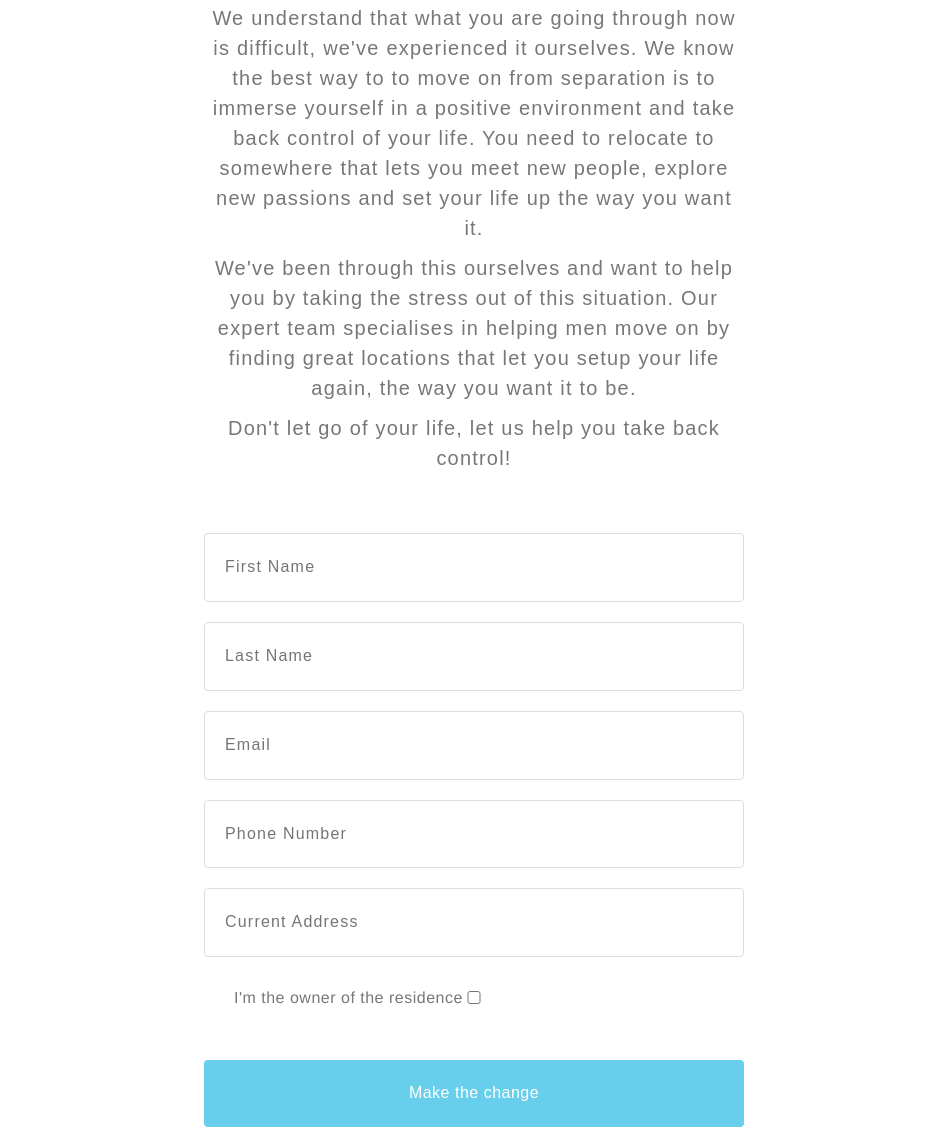
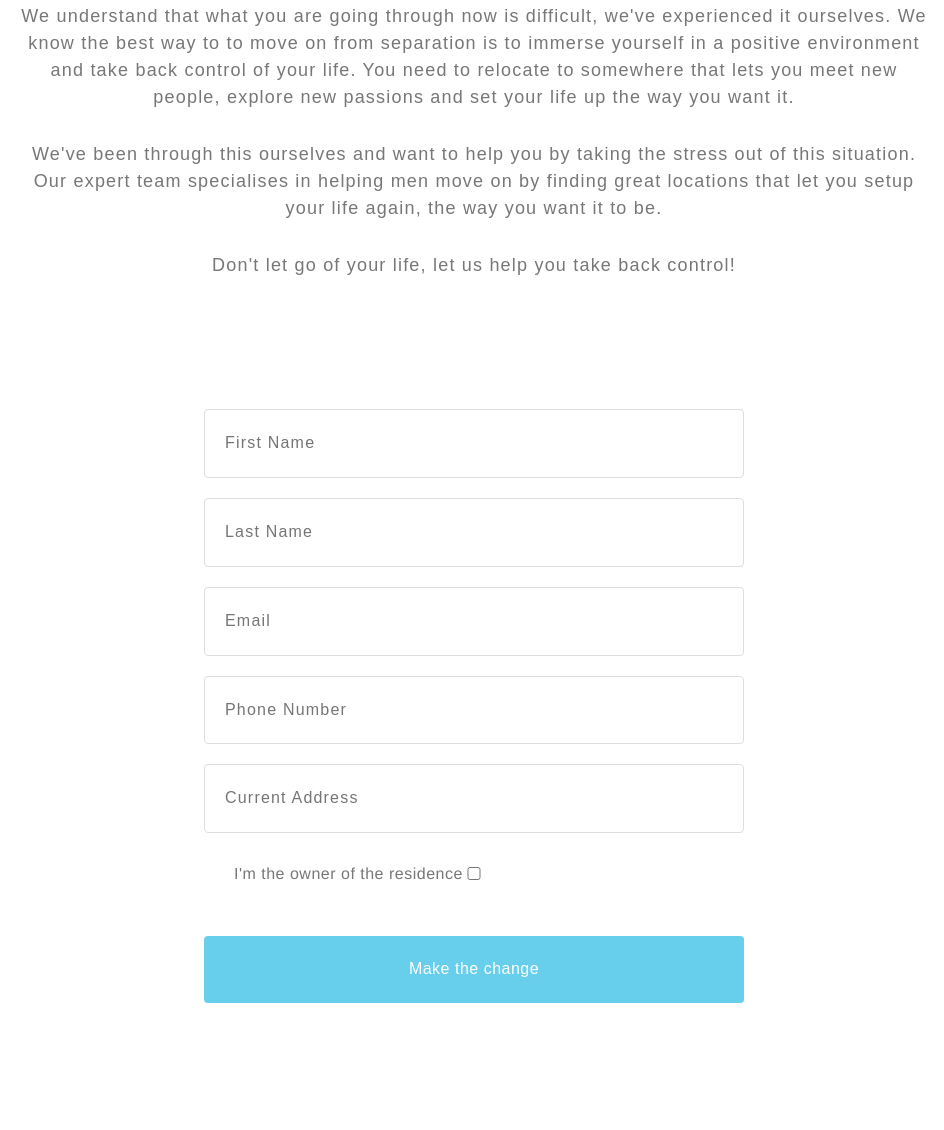
Before and after one commit to nznelson/freshstartnz, a plain HTML site: page index.html in a window 1280 px wide. Shown: the part 845-1975 px from the top of the page, without its empty margins (166-1110 px from the left). Drawn offline with nearby package versions, Linux system fonts and the light colour scheme; a web font is replaced by a local one.

Commit message:
text below intro

```diff
--- a/index.html
+++ b/index.html
@@ -46,11 +46,13 @@
 
   <section class="form-section" id="form-section">
     <div class="container">
+      <div class="col-md-10 col-md-offset-1">
+        <p>We understand that what you are going through now is difficult, we've experienced it ourselves. We know the best way to to move on from separation is to immerse yourself in a positive environment and take back control of your life. You need to relocate to somewhere that lets you meet new people, explore new passions and set your life up the way you want it.</p>
+        <p>We've been through this ourselves and want to help you by taking the stress out of this situation. Our expert team specialises in helping men move on by finding great locations that let you setup your life again, the way you want it to be.</p>
+        <p>Don't let go of your life, let us help you take back control!</p>
+      </div>
       <div class="col-md-6 col-md-offset-3">
-      <p>We understand that what you are going through now is difficult, we've experienced it ourselves. We know the best way to to move on from separation is to immerse yourself in a positive environment and take back control of your life. You need to relocate to somewhere that lets you meet new people, explore new passions and set your life up the way you want it.</p>
-      <p>We've been through this ourselves and want to help you by taking the stress out of this situation. Our expert team specialises in helping men move on by finding great locations that let you setup your life again, the way you want it to be.</p>
-      <p>Don't let go of your life, let us help you take back control!</p>
-      <form id="contact_form" action="" method="">
+        <form id="contact_form" action="" method="">
           <input type="text" name="firstname" id="firstname"  placeholder="First Name" required="">
           <input type="text" name="lastname" id="lastname"  placeholder="Last Name" required="">
           <input type="text" name="email" id="email"  placeholder="Email" required="">
--- a/js/main.js
+++ b/js/main.js
@@ -6,7 +6,7 @@ $(function() {
       if (target.length) {
         $('html,body').animate({
           scrollTop: target.offset().top
-        }, 800);
+        }, 1000);
         return false;
       }
     }
--- a/sass/screen.scss
+++ b/sass/screen.scss
@@ -11,9 +11,6 @@ $standard-spacing: .5px;
 $standard-line-height: 1.5;
 $header-color: #777;
 $body-color: #777;
-$grey-bg: #f9fbfc;
-$dark-bg: #51415E;
-$grey-line: #ebebeb;
 $section-padding: 160px;
 $btn-transition: 0.2s;
 
@@ -62,9 +59,7 @@ a, a:hover{
 }
 
 
-form{
-	margin-top: 40px;
-}
+
 
 input, textarea{
 	width: 100%;
@@ -181,9 +176,13 @@ html input[type="button"]:hover, input[type="reset"]:hover, input[type="submit"]
 .form-section{
 	padding: $section-padding 0;
 	p{
-		font-size: 20px;
+		font-size: 18px;
 		letter-spacing: 1.2px;
 		text-align: center;
+		padding-bottom: 20px;
+	}
+	form{
+		margin-top: 80px;
 	}
 	.checkbox {
 		input[type=checkbox]{
```
Also changed, not shown: stylesheets/screen.css.
